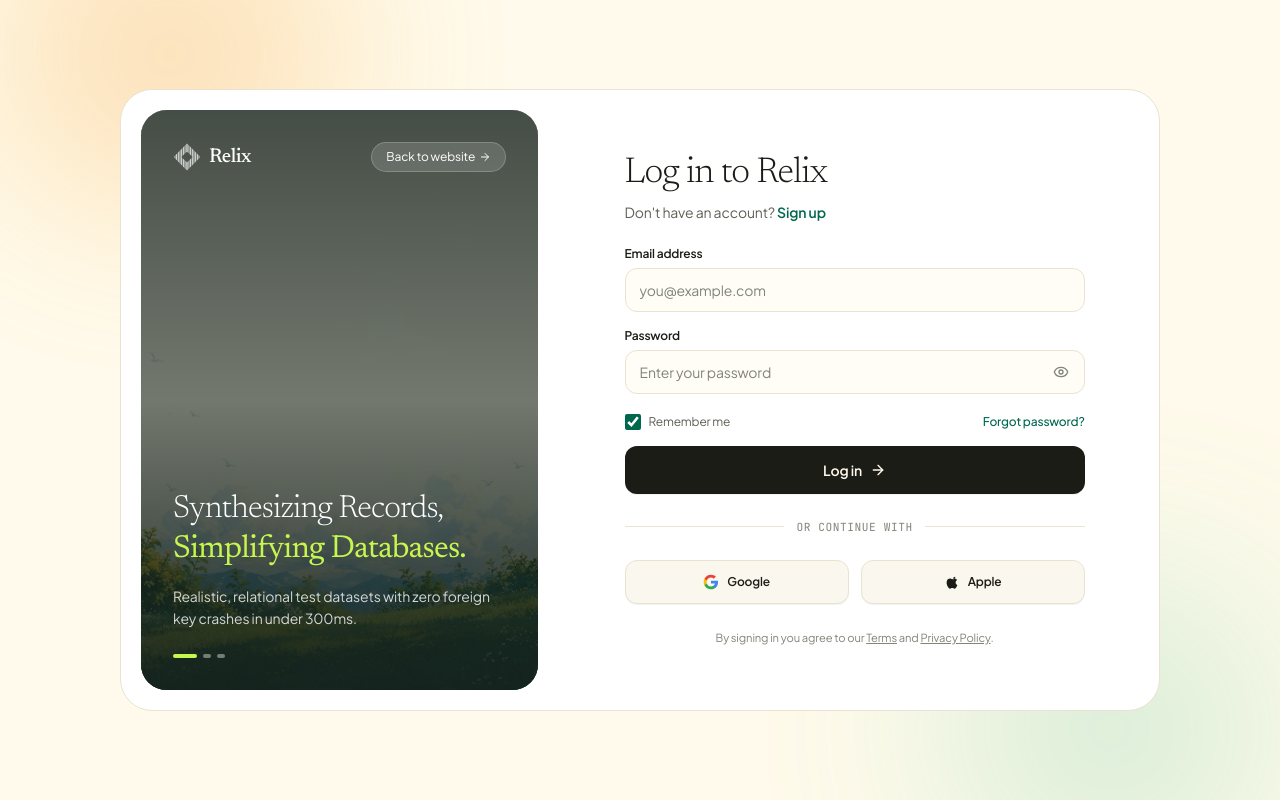
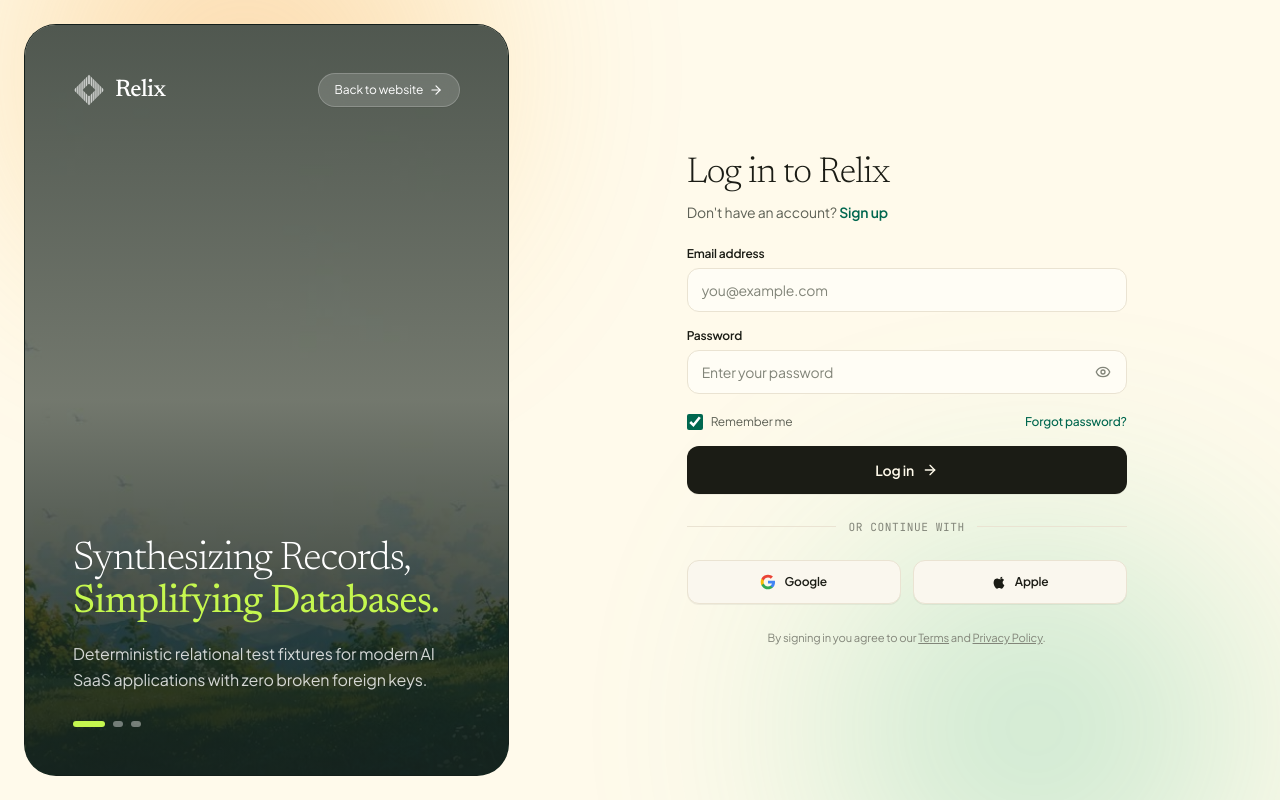
Before and after one commit to aakash-env/Relix, a Next.js app: page /login in a window 1280 px wide. Built offline with nearby package versions, Linux system fonts and the light colour scheme.

Commit message:
style(auth): convert authentication layout to full-screen split-panel experience

```diff
--- a/src/app/(auth)/layout.tsx
+++ b/src/app/(auth)/layout.tsx
@@ -5,86 +5,86 @@
 
 export default function AuthLayout({ children }: { children: React.ReactNode }) {
   return (
-    <div className="min-h-screen bg-[#FFFAEB] flex items-center justify-center p-3 sm:p-6 md:p-10 relative overflow-hidden">
+    <div className="min-h-screen w-full bg-[#FFFAEB] grid lg:grid-cols-12 relative overflow-hidden">
 
       {/* ── Background Ambient Warm Glows ───────────────────────────────── */}
       <div className="absolute inset-0 pointer-events-none select-none overflow-hidden" aria-hidden="true">
         <div
-          className="absolute -top-24 -left-20 w-[500px] h-[300px] rounded-full opacity-30 blur-[90px]"
+          className="absolute -top-32 -left-20 w-[650px] h-[400px] rounded-full opacity-35 blur-[110px]"
           style={{ background: "radial-gradient(circle, #F8A5A5 0%, #F59E0B 40%, transparent 70%)" }}
         />
         <div
-          className="absolute -bottom-20 -right-20 w-[500px] h-[300px] rounded-full opacity-20 blur-[100px]"
+          className="absolute -bottom-32 -right-20 w-[650px] h-[400px] rounded-full opacity-25 blur-[120px]"
           style={{ background: "radial-gradient(circle, #00674F 0%, #3ECF8E 40%, transparent 70%)" }}
         />
       </div>
 
-      {/* ── Main Split-Card Auth Frame ─────────────────────────────────── */}
-      <div className="w-full max-w-[1040px] rounded-[2rem] bg-white border border-[#EAE3D2] shadow-card-lg p-3 sm:p-4 md:p-5 grid lg:grid-cols-12 gap-6 lg:gap-8 items-stretch relative z-10 overflow-hidden">
-
-        {/* ── Left Visual Panel (5 cols) ─────────────────────────────────── */}
-        <div className="lg:col-span-5 rounded-[1.6rem] relative overflow-hidden flex flex-col justify-between p-6 sm:p-8 text-white min-h-[380px] lg:min-h-[580px] bg-[#16221E] select-none">
+      {/* ── Left Visual Panel (5 cols) ─────────────────────────────────── */}
+      <div className="lg:col-span-5 p-3 sm:p-4 md:p-6 flex flex-col relative z-10">
+        <div className="w-full h-full min-h-[380px] lg:min-h-[calc(100vh-3rem)] rounded-[2rem] relative overflow-hidden flex flex-col justify-between p-6 sm:p-10 lg:p-12 text-white bg-[#16221E] shadow-card-lg border border-black/10 select-none">
 
           {/* Background Landscape Artwork with Atmospheric Dark Scrim */}
           <div
             className="absolute inset-0 bg-cover bg-center"
             style={{
               backgroundImage: "url('/images/hero-bg.jpg')",
+              backgroundPosition: "center 65%",
             }}
           />
           <div
-            className="absolute inset-0 bg-gradient-to-t from-[#16221E]/95 via-[#16221E]/60 to-[#16221E]/80 pointer-events-none"
+            className="absolute inset-0 bg-gradient-to-t from-[#16221E]/95 via-[#16221E]/60 to-[#16221E]/75 pointer-events-none"
             aria-hidden="true"
           />
 
           {/* Top Header inside Left Card */}
           <div className="relative z-10 flex items-center justify-between">
-            <Link href="/" className="flex items-center gap-2 group" aria-label="Relix home">
-              <div className="w-7 h-7 flex items-center justify-center text-white shrink-0">
-                <RelixLogo className="w-7 h-7" color="currentColor" />
+            <Link href="/" className="flex items-center gap-2.5 group" aria-label="Relix home">
+              <div className="w-8 h-8 flex items-center justify-center text-white shrink-0">
+                <RelixLogo className="w-8 h-8" color="currentColor" />
               </div>
-              <span className="font-meraki text-xl text-white font-medium tracking-tight">
+              <span className="font-meraki text-2xl text-white font-medium tracking-tight">
                 Relix
               </span>
             </Link>
 
             <Link
               href="/"
-              className="inline-flex items-center gap-1 px-3.5 py-1.5 rounded-full bg-white/15 hover:bg-white/25 border border-white/20 text-xs font-sohne text-white backdrop-blur-md transition-all"
+              className="inline-flex items-center gap-1.5 px-4 py-2 rounded-full bg-white/15 hover:bg-white/25 border border-white/20 text-xs font-sohne text-white backdrop-blur-md transition-all shadow-2xs"
             >
               <span>Back to website</span>
-              <ArrowRight className="h-3 w-3" />
+              <ArrowRight className="h-3.5 w-3.5" />
             </Link>
           </div>
 
           {/* Bottom Narrative & Carousel Indicators inside Left Card */}
-          <div className="relative z-10 space-y-4 pt-12">
-            <h2 className="font-meraki text-2xl sm:text-3xl lg:text-[32px] font-light text-white leading-tight tracking-tight">
+          <div className="relative z-10 space-y-4 pt-16">
+            <h2 className="font-meraki text-3xl sm:text-4xl lg:text-[40px] font-light text-white leading-[1.08] tracking-tight">
               Synthesizing Records,
               <br />
               <span className="font-normal text-[#C5F74F]">
                 Simplifying Databases.
               </span>
             </h2>
-            <p className="text-xs sm:text-sm text-white/80 font-sohne leading-relaxed max-w-[340px]">
-              Realistic, relational test datasets with zero foreign key crashes in under 300ms.
+            <p className="text-sm sm:text-base text-white/80 font-sohne leading-relaxed max-w-[380px]">
+              Deterministic relational test fixtures for modern AI SaaS applications with zero broken foreign keys.
             </p>
 
             {/* Slide Indicator Pills */}
-            <div className="flex items-center gap-1.5 pt-2">
-              <div className="w-6 h-1 rounded-full bg-[#C5F74F]" />
-              <div className="w-2 h-1 rounded-full bg-white/40" />
-              <div className="w-2 h-1 rounded-full bg-white/40" />
+            <div className="flex items-center gap-2 pt-3">
+              <div className="w-8 h-1.5 rounded-full bg-[#C5F74F]" />
+              <div className="w-2.5 h-1.5 rounded-full bg-white/40" />
+              <div className="w-2.5 h-1.5 rounded-full bg-white/40" />
             </div>
           </div>
 
         </div>
+      </div>
 
-        {/* ── Right Authentication Form Panel (7 cols) ───────────────────── */}
-        <div className="lg:col-span-7 flex flex-col justify-center px-3 sm:px-6 md:px-8 py-4 sm:py-6">
+      {/* ── Right Authentication Form Panel (7 cols - Full Screen Centered) ── */}
+      <div className="lg:col-span-7 flex flex-col justify-center items-center px-6 sm:px-12 md:px-16 lg:px-20 py-8 lg:py-12 relative z-10 min-h-screen">
+        <div className="w-full max-w-[440px] my-auto">
           {children}
         </div>
-
       </div>
 
     </div>
```
